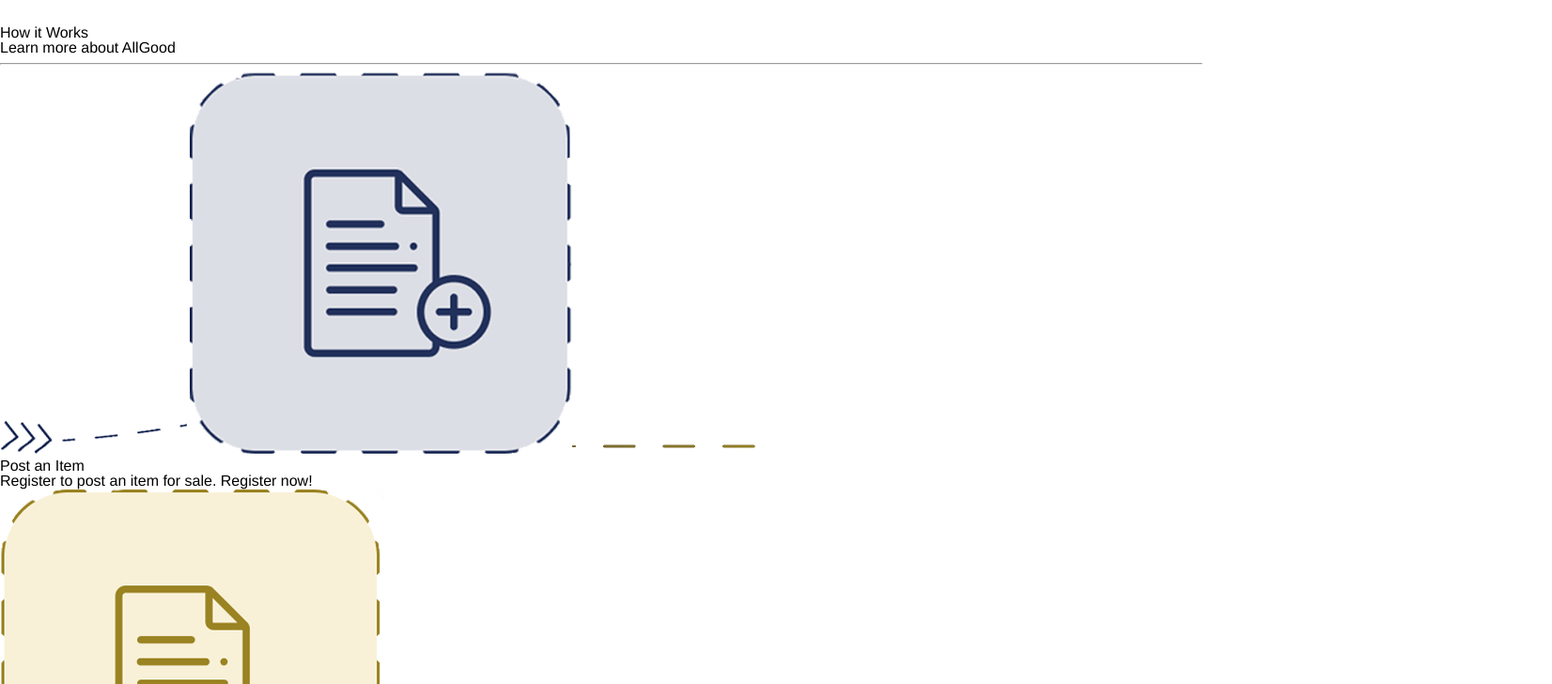
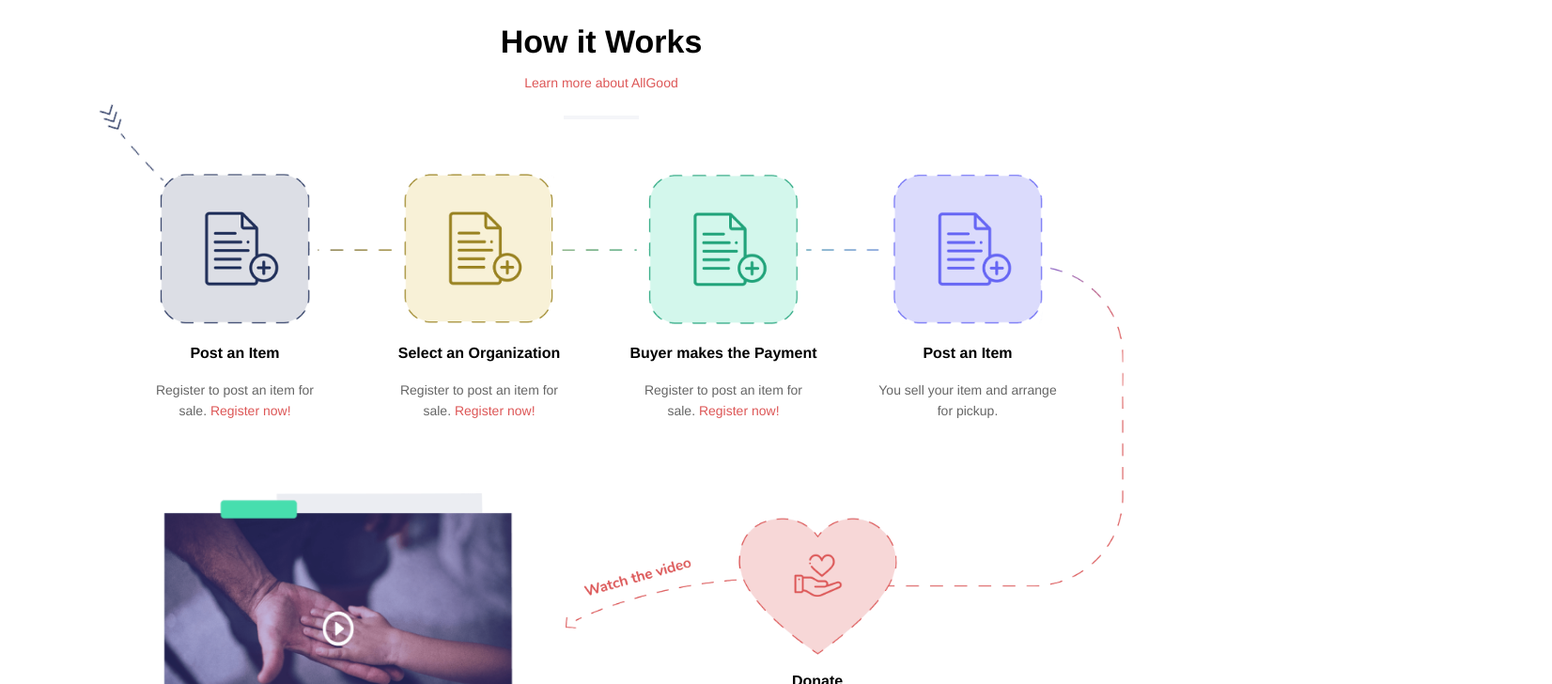
Before and after one commit to ToneyPK/js-guru-task, a React (Create React App) app: page / in a window 1280 px wide. Shown: the part 760-1488 px from the top of the page at 94% size, 1652 px wide, since content can reach past the window. Built offline with nearby package versions, Linux system fonts and the light colour scheme.

Commit message:
organize about section

```diff
--- a/src/components/about/About.js
+++ b/src/components/about/About.js
@@ -12,53 +12,67 @@ import videoImage from '../../assets/media/watch-the-video.png'
 
 export default function About() {
   return (
-    <div className="about">
+    <div className="about d-flex container">
+      <div className="intro">
         <h2>How it Works</h2>
         <p>Learn more about AllGood</p>
+      </div>
       <hr />
       <div className="content">
-        <div className="icons">
+        <div className="icons d-flex ">
           <div className="icon">
-            <img src={arrowImage} alt="arrow image" />
+            <img className="arrow" src={arrowImage} alt="arrow image" />
             <img src={blueImage} alt="icon image" />
-            <img src={goldLine} alt="dash image" />
-            <h3>Post an Item</h3>
+            <img className="dash" src={goldLine} alt="dash image" />
+            <h4>Post an Item</h4>
             <p>
               Register to post an item for sale.{' '}
-              <span className="red-text">Register now!</span>
+              <span className="red-text">
+                <a href="#">Register now!</a>
+              </span>
             </p>
           </div>
+
           <div className="icon">
             <img src={goldImage} alt="icon image" />
-            <img src={greenLine} alt="dash image" />
-            <h3>Select an Organization</h3>
+            <img className="dash" src={greenLine} alt="dash image" />
+            <h4>Select an Organization</h4>
             <p>
               Register to post an item for sale.{' '}
-              <span className="red-text">Register now!</span>
+              <span className="red-text">
+                <a href="#">Register now!</a>
+              </span>
             </p>
           </div>
+
           <div className="icon">
             <img src={greenImage} alt="icon image" />
-            <img src={blueLine} alt="dash image" />
-            <h3>Buyer makes the Payment</h3>
+            <img className="dash" src={blueLine} alt="dash image" />
+            <h4>Buyer makes the Payment</h4>
             <p>
               Register to post an item for sale.{' '}
-              <span className="red-text">Register now!</span>
+              <span className="red-text">
+                <a href="#">Register now!</a>
+              </span>
             </p>
           </div>
+
           <div className="icon">
             <img src={purpleimage} alt="icon image" />
-            <h3>Post an Item</h3>
+            <h4>Post an Item</h4>
             <p>You sell your item and arrange for pickup.</p>
 
-            <img src={dashedHeartImage} />
-            <h3>Donate</h3>
+            <div className="icon-heart">
+              <img className="dash-heart" src={dashedHeartImage} />
+              <h4>Donate</h4>
               <p>
                 AllGood sends the proceeds directly to the charity/campaign you
                 chose to support.
               </p>
             </div>
           </div>
+        </div>
+
         <div className="video">
           <img src={videoImage} />
         </div>
--- /dev/null
+++ b/src/components/about/About.scss
@@ -0,0 +1,81 @@
+.about {
+  text-align: center;
+  flex-direction: column;
+  height: 130vh;
+  h2 {
+    margin-bottom: 16px;
+  }
+  p {
+    color: $red;
+    margin-bottom: 16px;
+  }
+  hr {
+    width: 80px;
+    border: none;
+    border-bottom: 4px solid $light-gray;
+  }
+  .content {
+    position: relative;
+    margin: 50px auto 50px auto;
+    .intro {
+      flex: 1;
+    }
+    .icons {
+      flex: 1;
+      .icon {
+        position: relative;
+        flex-direction: column;
+        width: 200px;
+        min-width: 160px;
+        height: 160px;
+        margin: 0 30px;
+        img {
+          width: 160px;
+          height: auto;
+        }
+        .arrow {
+          position: absolute;
+          top: 0%;
+          left: 0;
+          transform: translate(-60%, -200%) rotate(55deg);
+          width: 100px;
+        }
+        .dash {
+          position: absolute;
+          transform: translate(-20%, 450%) scale(0.5, 0.5);
+        }
+        .dash-heart {
+          transform: translate(-85%, -25%) scale(4, 4);
+        }
+        h4 {
+          text-align: center;
+          width: 100%;
+          margin: 20px 0;
+        }
+        p {
+          color: $dark-gray;
+          .red-text {
+            a {
+              color: $red;
+            }
+          }
+        }
+      }
+      .icon-heart {
+        p,
+        h4 {
+          position: relative;
+          left: -160px;
+          top: 120px;
+        }
+      }
+    }
+    .video {
+      width: 400px;
+      transform: translate(10%, 60%);
+      img {
+        width: 100%;
+      }
+    }
+  }
+}
--- a/src/components/header/hero/Hero.js
+++ b/src/components/header/hero/Hero.js
@@ -7,7 +7,7 @@ import mainImg from '../../../assets/media/image-main.png'
 
 export default function Hero() {
   return (
-    <div className="hero container ai-center  d-flex">
+    <div className="hero container ai-center d-flex">
       <div className="hero-items-list d-flex">
         <div className="hero-item-content green ai-center d-flex">
           <FontAwesomeIcon icon={faHandHoldingUsd} />
--- a/src/components/header/hero/Hero.scss
+++ b/src/components/header/hero/Hero.scss
@@ -51,12 +51,6 @@
   .hero-image {
     margin-right: auto;
     img {
-      user-drag: none;
-      user-select: none;
-      -moz-user-select: none;
-      -webkit-user-drag: none;
-      -webkit-user-select: none;
-      -ms-user-select: none;
       width: 100%;
       max-width: 600px;
       min-width: 200px;
--- a/src/styles/App.scss
+++ b/src/styles/App.scss
@@ -2,7 +2,3 @@
 @import './base/variables';
 @import './base/global';
 @import './utils/components';
-
-body {
-  font-family: $font-family-primary;
-}
--- a/src/styles/base/_global.scss
+++ b/src/styles/base/_global.scss
@@ -1,3 +1,44 @@
+body {
+  font-family: $font-family-primary;
+}
+
+h1,
+h2,
+h3,
+h4,
+h5,
+h6 {
+  font-weight: 600;
+}
+
+h1 {
+  font-size: 38px;
+}
+h2 {
+  font-size: 34px;
+}
+h3 {
+  font-size: 30px;
+}
+
+p {
+  font-size: 14px;
+  line-height: 22px;
+}
+
+a {
+  text-decoration: none;
+}
+
+img {
+  user-drag: none;
+  user-select: none;
+  -moz-user-select: none;
+  -webkit-user-drag: none;
+  -webkit-user-select: none;
+  -ms-user-select: none;
+}
+
 .container {
   width: 90%;
   margin: auto;
@@ -24,3 +65,7 @@
 .justify-center {
   justify-content: center;
 }
+
+.vh-100 {
+  height: 100vh;
+}
--- a/src/styles/utils/components.scss
+++ b/src/styles/utils/components.scss
@@ -1,3 +1,4 @@
 @import '../../components/header/Header.scss';
 @import '../../components/header//searchbar/Searchbar.scss';
 @import '../../components/header/hero/Hero.scss';
+@import '../../components/about/About.scss';
```
Lines whose indentation alone changed are shown as unchanged.
